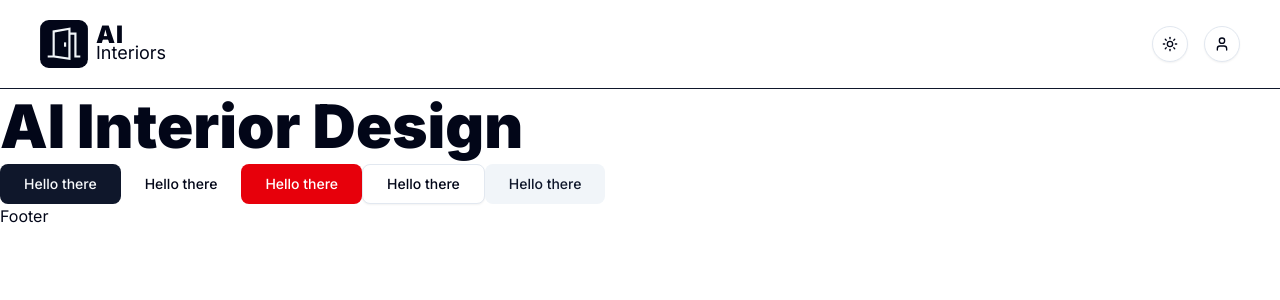
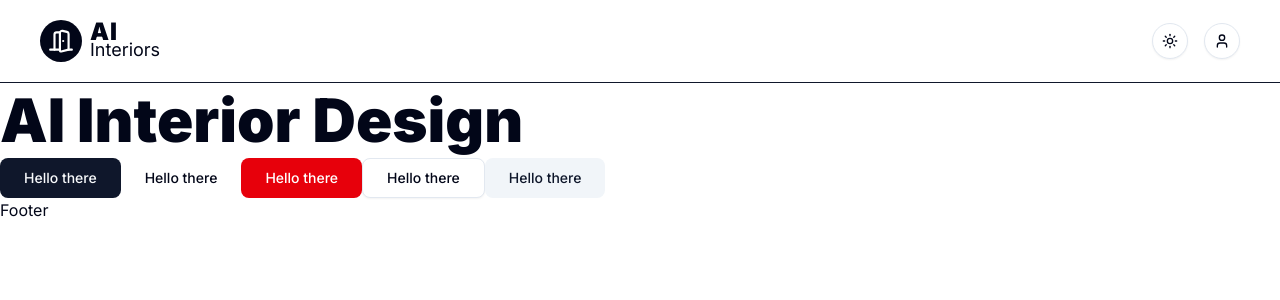
Before and after one commit to jaminwebdev/ai-interior-design, a Next.js app: page / in a window 1280 px wide. Shown: the top 300 px of the page. Built offline with nearby package versions, Linux system fonts and the light colour scheme.

Commit message:
replace logo implementation

```diff
--- a/components/SiteLogo.tsx
+++ b/components/SiteLogo.tsx
@@ -1,34 +1,12 @@
+import { DoorOpen } from 'lucide-react';
 import React from 'react';
 
 function SiteLogo() {
   return (
     <div className="flex gap-2 items-center">
-      <svg
-        width="100%"
-        height="100%"
-        viewBox="0 0 138 138"
-        fill="none"
-        className="max-w-12"
-        xmlns="http://www.w3.org/2000/svg"
-      >
-        <rect
-          x="0.25"
-          y="0.25"
-          width="137.5"
-          height="137.5"
-          rx="25"
-          className="fill-foreground"
-        />
-        <path
-          d="M104.938 101.812V36.1875H87.75V21.54L36.1875 30.4301V101.812H22.125V108.062H39.0977L87.75 114.773V42.4375H98.6875V108.062H115.875V101.812H104.938ZM81.5 107.602L42.4375 102.214V35.6949L81.5 28.9609V107.602Z"
-          className="fill-secondary"
-        />
-        <path
-          d="M69 64.3125H75.25V76.8125H69V64.3125Z"
-          className="fill-secondary"
-        />
-      </svg>
-
+      <div className="rounded-full bg-foreground p-2">
+        <DoorOpen size="26" className="stroke-background" />
+      </div>
       <div className="flex flex-col">
         <p className="text-2xl font-black tracking-[.05rem] leading-[1.1rem]">
           AI
```
